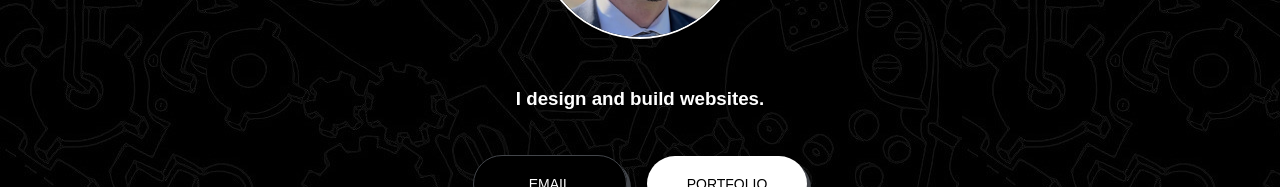
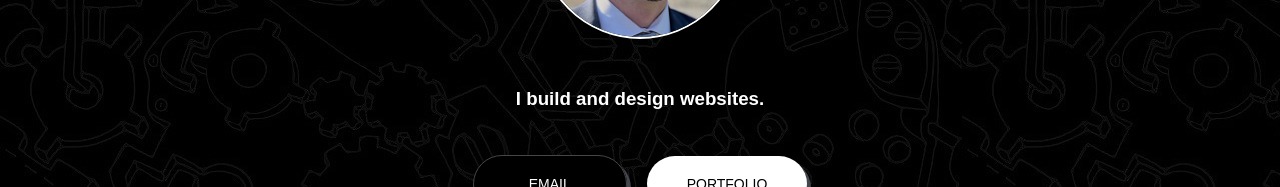
Before and after one commit to benhurley/website-upgrade, a React (Create React App) app: page / in a window 1280 px wide. Shown: the part 336-523 px from the top of the page. Built offline with nearby package versions, Linux system fonts and the light colour scheme; a web font is replaced by a local one.

Commit message:
put build before design in homepage copy

```diff
--- a/src/pages/Home/index.tsx
+++ b/src/pages/Home/index.tsx
@@ -93,7 +93,7 @@ export const Home = () => {
             </ReactCardFlip>
           </AvatarContainer>
         </FadeInComponent>
-        <Description>I design and build websites.</Description>
+        <Description>I build and design websites.</Description>
         <CTAContainer>
           <ReachOutButton href="mailto:webdevbyben@gmail.com">Email</ReachOutButton>
           <ShowMeButton onClick={() => navigate("/portfolio")}>Portfolio</ShowMeButton>
```
